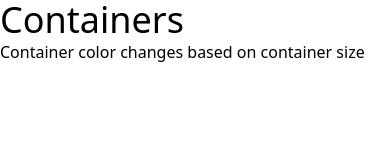
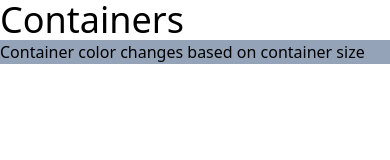
Before and after one commit to sehrishnoreen31/TailwindCSS-Projects, a website: page src/02_containers/index.html in a window 390 px wide. Drawn offline with Linux system fonts and the light colour scheme.

Commit message:
UI Updates

```diff
--- a/src/02_containers/index.html
+++ b/src/02_containers/index.html
@@ -8,6 +8,6 @@
 </head>
 <body>
     <h1 class="text-4xl">Containers</h1>
-    <p class="container sm:bg-slate-400 md:bg-red-400 lg:bg-orange-400 xl:bg-amber-600 2xl:bg-yellow-400">Container color changes based on container size</p>
+    <p class="container bg-slate-400 sm:bg-slate-400 md:bg-red-400 lg:bg-orange-400 xl:bg-amber-600 2xl:bg-yellow-400">Container color changes based on container size</p>
 </body>
 </html>
```
